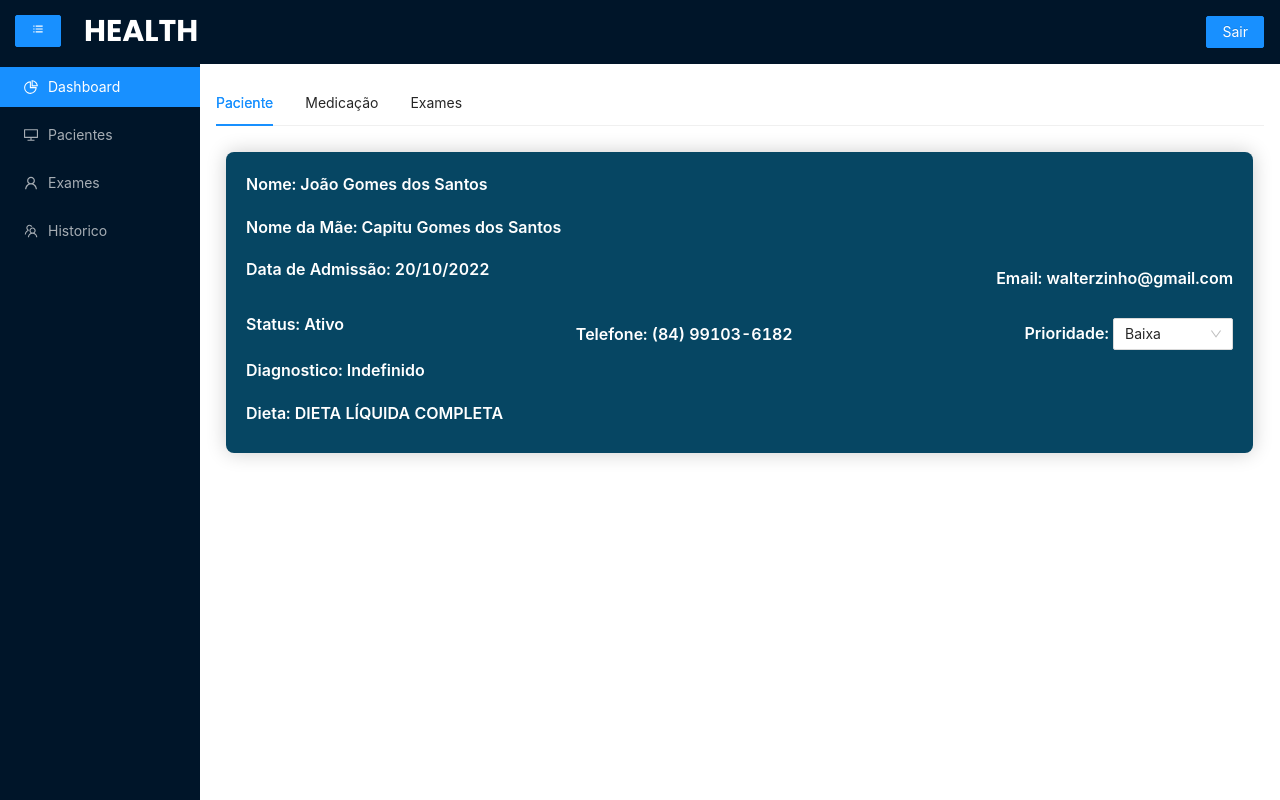
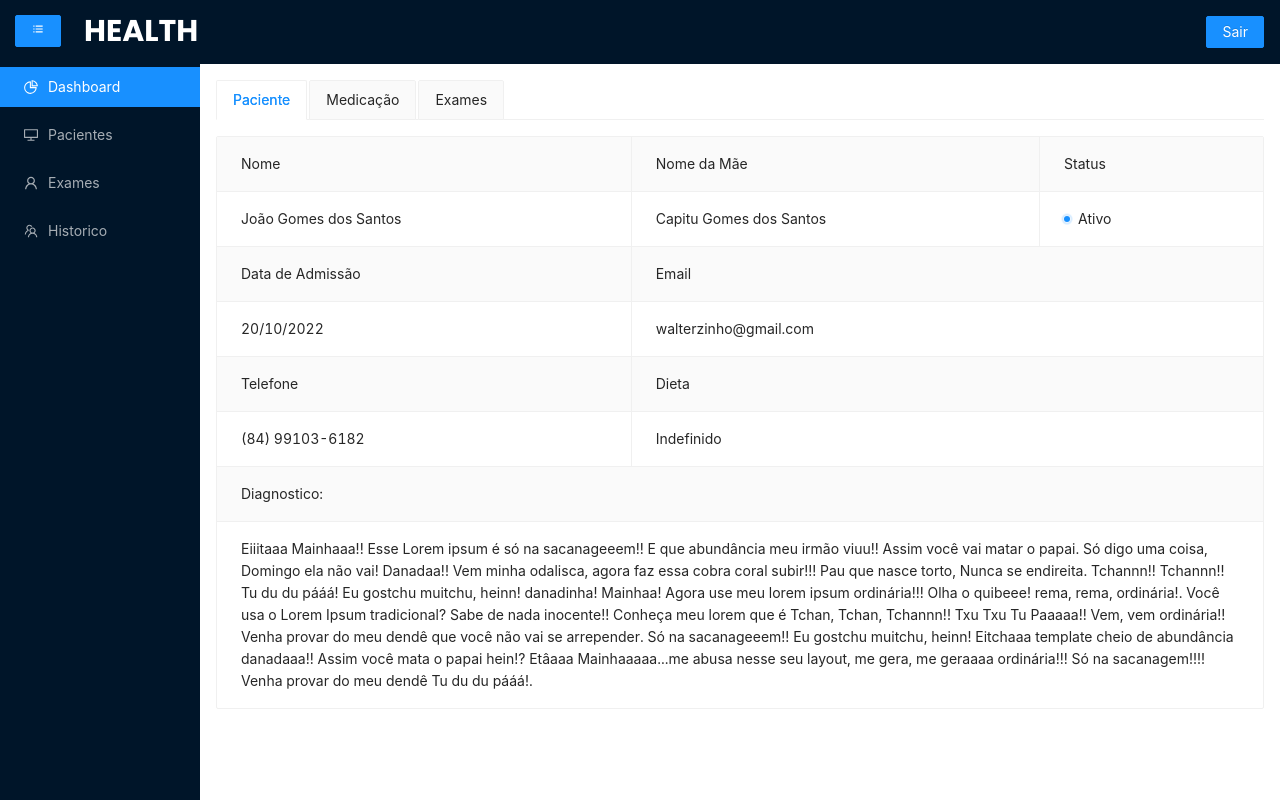
Before and after one commit to artiefellype/health-sistema-hospitalar, a Next.js app: page /paciente in a window 1280 px wide. Built offline with nearby package versions, Linux system fonts and the light colour scheme.

Commit message:
fix. pagination and description

```diff
--- a/pages/Home/index.tsx
+++ b/pages/Home/index.tsx
@@ -52,7 +52,6 @@ const Dashboard = ({ children }: props) => {
                 <Menu
                     theme="dark"
                     mode="inline"
-                    inlineCollapsed={collapsed}
                     defaultSelectedKeys={["4"]}
                     items={NavItems}
                 />
--- a/pages/paciente/index.tsx
+++ b/pages/paciente/index.tsx
@@ -1,4 +1,4 @@
-import { Box, DescriptionAnt, Dropdown, ExameAnt, Painel, Title } from "../../src/components";
+import { Box, DescriptionAnt, Dropdown, ExameAnt, MedicamentosAnt, Painel, Title } from "../../src/components";
 import {IoMdArrowDropdown} from "react-icons/io";
 import { useState } from "react";
 import { Button } from "antd";
@@ -13,6 +13,7 @@ const onChange = (key: string) => {
 
 const Paciente: React.FC = () => (
   <Tabs
+    type="card"
     defaultActiveKey="1"
     onChange={onChange}
     items={[
@@ -21,36 +22,16 @@ const Paciente: React.FC = () => (
         key: '1',
         children:
         <div>
-        <Painel padding = {20} background={"#064663"} color={"#fff"}>
+
            <DescriptionAnt/>
-        </Painel>
-
     </div>
         ,
       },
       {
         label: `Medicação`,
         key: '2',
-        children: <Painel padding = {20} background={"#064663"} color={"#fff"}>
-        <Box backgroundColor={"#fff"} padding={15}>
-            <Typography.Text style={{
-                fontSize: 18,
-                fontWeight: 700,
-            }}>EPINEFRINA 1mg/mL ampola 1mL – sol.injetável</Typography.Text>
-            <Typography.Text
-                style={{
-                    fontSize: 18,
-                    fontWeight: 700,
-                }}
-            >Frequência</Typography.Text>
-            <Typography.Text
-                style={{
-                    fontSize: 18,
-                    fontWeight: 700,
-                }}
-            >8/8 h</Typography.Text>
-        </Box>
-    </Painel>,
+        children:
+        <MedicamentosAnt/>,
       },
       {
         label: `Exames`,
--- a/src/components/DescriptionAnt/index.tsx
+++ b/src/components/DescriptionAnt/index.tsx
@@ -1,67 +1,26 @@
-import { Descriptions, Select } from 'antd';
-import { Form, Typography } from 'antd';
-import Box from '../Box';
-const { Title } = Typography;
-const DescriptionAnt = () => (
-  <>
-    <Title level={5} style={
-      {
-        color: '#fff',
+import { Badge, Descriptions } from 'antd';
+import React from 'react';
 
-      }
-    }>Nome: João Gomes dos Santos</Title>
-    <Title level={5} style={
-      {
-        color: '#fff',
+const App: React.FC = () => (
+  <Descriptions layout="vertical" bordered>
+    <Descriptions.Item label="Nome">João Gomes dos Santos</Descriptions.Item>
+    <Descriptions.Item label="Nome da Mãe">Capitu Gomes dos Santos</Descriptions.Item>
+    <Descriptions.Item label="Status">
+      <Badge status="processing" text="Ativo" />
+    </Descriptions.Item>
+    <Descriptions.Item label="Data de Admissão">20/10/2022</Descriptions.Item>
+    <Descriptions.Item label="Email" span={2}>
+      walterzinho@gmail.com
+    </Descriptions.Item>
+    <Descriptions.Item label="Telefone">(84) 99103-6182</Descriptions.Item>
+    <Descriptions.Item label="Dieta" span={2}>Indefinido</Descriptions.Item>
+    <Descriptions.Item label="Diagnostico:">
+      Eiiitaaa Mainhaaa!! Esse Lorem ipsum é só na sacanageeem!! E que abundância meu irmão viuu!! Assim você vai matar o papai. Só digo uma coisa, Domingo ela não vai! Danadaa!! Vem minha odalisca, agora faz essa cobra coral subir!!! Pau que nasce torto, Nunca se endireita. Tchannn!! Tchannn!! Tu du du pááá! Eu gostchu muitchu, heinn! danadinha! Mainhaa! Agora use meu lorem ipsum ordinária!!! Olha o quibeee! rema, rema, ordinária!.
 
-      }
-    }>Nome da  Mãe: Capitu Gomes dos Santos</Title>
-    <Box>
-    <Title level={5} style={
-        {
-          color: '#fff',
-        }
-      }>Data de Admissão: 20/10/2022</Title>
-      <Title level={5} style={
-      {
-        color: '#fff',
-      }
-    }>Email: walterzinho@gmail.com</Title>
-    </Box>
-    <Box >
+      Você usa o Lorem Ipsum tradicional? Sabe de nada inocente!! Conheça meu lorem que é Tchan, Tchan, Tchannn!! Txu Txu Tu Paaaaa!! Vem, vem ordinária!! Venha provar do meu dendê que você não vai se arrepender. Só na sacanageeem!! Eu gostchu muitchu, heinn! Eitchaaa template cheio de abundância danadaaa!! Assim você mata o papai hein!? Etâaaa Mainhaaaaa...me abusa nesse seu layout, me gera, me geraaaa ordinária!!! Só na sacanagem!!!! Venha provar do meu dendê Tu du du pááá!.
 
-      <Title level={5} style={
-        {
-          color: '#fff',
-        }
-      }>Status: Ativo</Title>
-      <Title level={5} style={
-        {
-          color: '#fff',
-        }
-      }>Telefone: (84) 99103-6182</Title>
-      <Title level={5} style={
-        {
-          color: '#fff',
-        }
-      }>Prioridade: <Select defaultValue="Baixa" style={{ width: 120 }}>
-          <Select.Option value="Baixa">Baixa</Select.Option>
-          <Select.Option value="Média">Média</Select.Option>
-          <Select.Option value="Alta">Alta</Select.Option>
-        </Select></Title>
-
-    </Box>
-    <Title level={5} style={
-      {
-        color: '#fff',
-      }
-    }>Diagnostico: Indefinido</Title>
-    <Title level={5} style={
-      {
-        color: '#fff',
-      }
-    }>Dieta: DIETA LÍQUIDA COMPLETA</Title>
-  </>
+    </Descriptions.Item>
+  </Descriptions>
 );
 
-export default DescriptionAnt;
+export default App;
--- /dev/null
+++ b/src/components/MedicamentosAnt/index.tsx
@@ -0,0 +1,57 @@
+import { Avatar, Button, List, Skeleton } from 'antd';
+import React, { useEffect, useState } from 'react';
+import { IconType } from 'react-icons';
+import {GiMedicines} from 'react-icons/gi';
+
+interface Remedio {
+  nome: string;
+  descricao: string;
+  frequencia: string;
+  data_inicio: string;
+}
+
+const MedicamentosAnt: React.FC = () => {
+  const list = [
+    {
+      nome: 'Remedio 1',
+      descricao: 'Descrição do Remedio 1',
+      frequencia: '08/08h',
+      data_inicio: '22/08/2021',
+    },
+    {
+      nome: 'Remedio 2',
+      descricao: 'Descrição do Remedio 2',
+      frequencia: '12/12h',
+      data_inicio: '30/08/2021',
+    },
+    {
+      nome: 'Remedio 3',
+      descricao: 'Descrição do Remedio 3',
+      frequencia: '6/6h',
+      data_inicio: '22/10/2021',
+    },
+  ];
+
+    return (
+        <List
+          className="demo-loadmore-list"
+          itemLayout="horizontal"
+          dataSource={list}
+          renderItem={item => (
+            <List.Item
+              actions={[item.frequencia, item.data_inicio]}
+            >
+
+                <List.Item.Meta
+                  avatar={<GiMedicines/>}
+                  title={<a>{item.nome}</a>}
+                  description={item.descricao}
+                />
+                <div>Frequência</div>
+
+            </List.Item>
+          )}
+        />
+      );
+    };
+export default MedicamentosAnt;
--- a/src/components/TableAnt/index.tsx
+++ b/src/components/TableAnt/index.tsx
@@ -8,47 +8,63 @@ import { IoQrCode } from 'react-icons/io5';
 import { AiFillEdit } from 'react-icons/ai';
 import Link from 'next/link';
 import QRCode from 'qrcode';
+import Image from 'next/image';
 
 interface DataType {
     key: React.Key;
     Id: string;
-    Nome: string;
-    DataEntrada: string;
+    Nome?: string;
+    DataEntrada:string;
     Status: string;
     Acoes: string;
 }
 
+interface Person {
+    name:{
+        first: string;
+        last: string;
+    }
+    email: string;
+    picture: {
+        thumbnail: string;
+    }
+    nationality: string;
+    registered: {
+        date: string;
+    }
+}
 
-const data: DataType[] = [
-    {
-        key: '1',
-        Id: '1',
-        Nome: 'João',
-        DataEntrada: '01/01/2021',
-        Status: 'Ativo',
-        Acoes: '',
-    },
-    {
-        key: '2',
-        Id: '2',
-        Nome: 'Maria',
-        DataEntrada: '01/01/2021',
-        Status: 'Ativo',
-        Acoes: '',
-    },
-    {
-        key: '3',
-        Id: '3',
-        Nome: 'José',
-        DataEntrada: '01/01/2021',
-        Status: 'Ativo',
-        Acoes: '',
-    },
-];
+const count = 7;
+const fakeDataUrl = `https://randomuser.me/api/?results=${count}&inc=name,email,nat,registered,picture&noinfo`;
 
 
 export default function App() {
+    const [list, setList] = useState<Person[]>([]);
+    useEffect(() => {
+        fetch(fakeDataUrl)
+          .then(res => res.json())
+          .then(res => {
+            setList(res.results);
+            console.log(res.results);
+          });
+      }, []);
     const [open, setOpen] = useState(false);
+
+    const data: DataType[] = [
+
+
+    ];
+    list.map((item, index) => {
+        data.push({
+            key: index,
+            Id: index +1+"",
+            Nome: item.name.first + " " + item.name.last,
+            DataEntrada: item.registered.date,
+            Status: "Ativo",
+            Acoes: "Ações"
+        });
+    });
+
     const columns: ColumnsType<DataType> = [
         {
             title: 'Id',
@@ -71,18 +87,20 @@ export default function App() {
             dataIndex: 'Acoes',
             render: () => (
                 <>
-                    <button style={
-                            {
-                                color: '#000',
-                                fontSize: '1rem',
-                                paddingLeft: '0.5rem'
-                            }
-                        }
+                    <button
+                        style={{
+                            border: 'none',
+                            backgroundColor: 'transparent',
+                            cursor: 'pointer',
+                            marginRight: '10px',
+
+
+                    }}
                         onClick={() =>
                             setOpen(!open)}
                             onBlur={()=>setOpen(false)}
                             >
-                        <IoQrCode size={20} />
+                        <IoQrCode/>
                     </button>
                     <Link href="/cadastrarPacientes">
                     <a style={
@@ -122,16 +140,8 @@ const [src,setSrc] = useState('');
 
             }}
             >
-            <img src={src} alt="QRCode"
-                style={
-                    {
-                        width: '350px',
-                        height: '350px',
-                        background: '#fff',
-                    }
-                }
+            <Image src={src} alt="QRCode" width={200} height={200} />
 
-            />
         </div>
         <Title>
             Pacientes
--- a/src/components/index.tsx
+++ b/src/components/index.tsx
@@ -15,4 +15,5 @@ import DescriptionAnt from './DescriptionAnt';
 import ExameAnt from './ExameAnt';
 import NavItems from './NavItems';
 import Chart from './Chart';
-export {Title, Table, Painel, Input, NavItems, Chart, Label, Form, Fieldset, Textarea, Button, Box, Dropdown, TableAnt, FormAnt, DescriptionAnt, ExameAnt};
+import MedicamentosAnt from './MedicamentosAnt';
+export {Title, Table, Painel, Input, NavItems, Chart, Label, Form, Fieldset, Textarea, Button, Box, Dropdown, TableAnt, FormAnt, DescriptionAnt, ExameAnt,MedicamentosAnt};
```
Also changed, not shown: pages/pacientes/index.tsx (+0 -38 lines).
